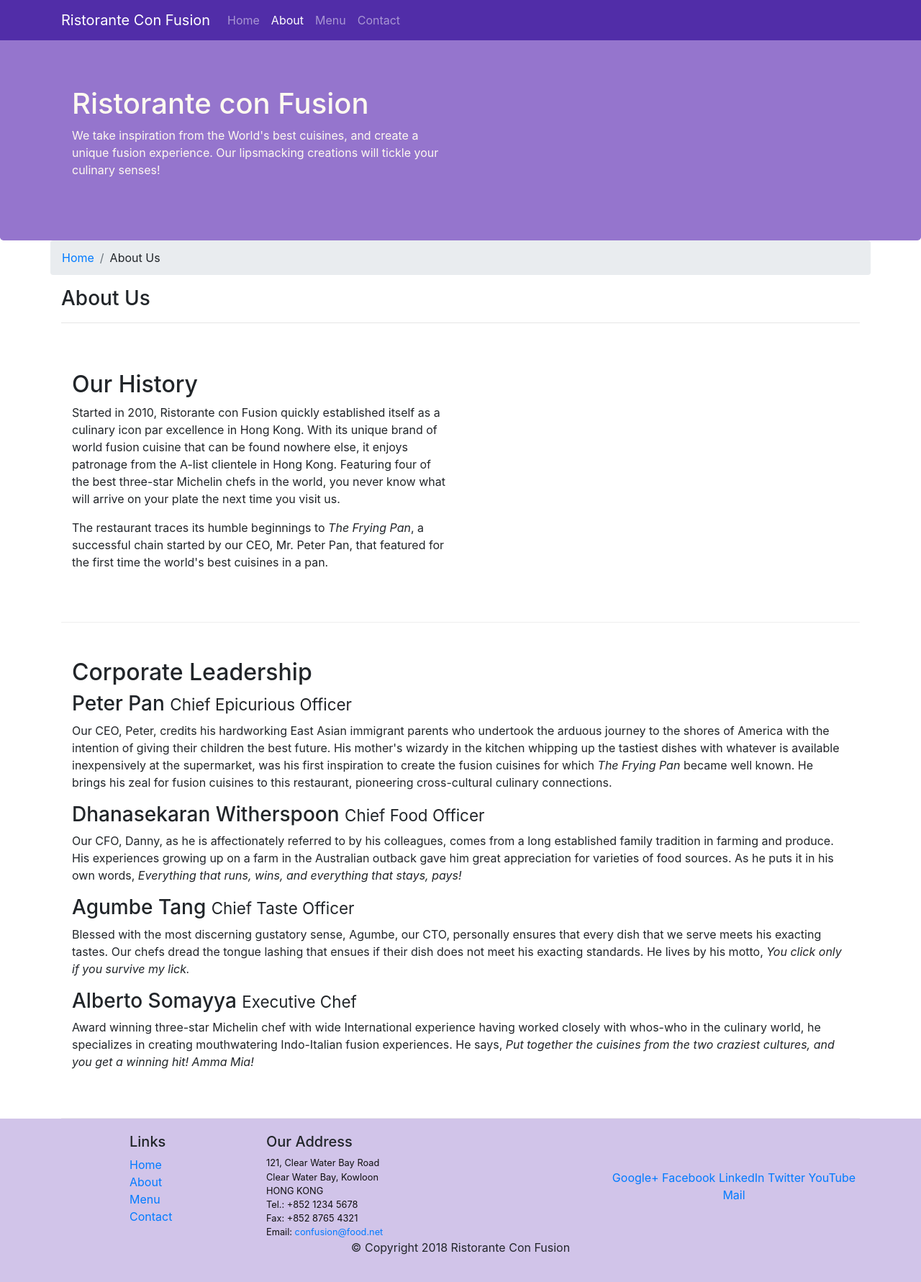
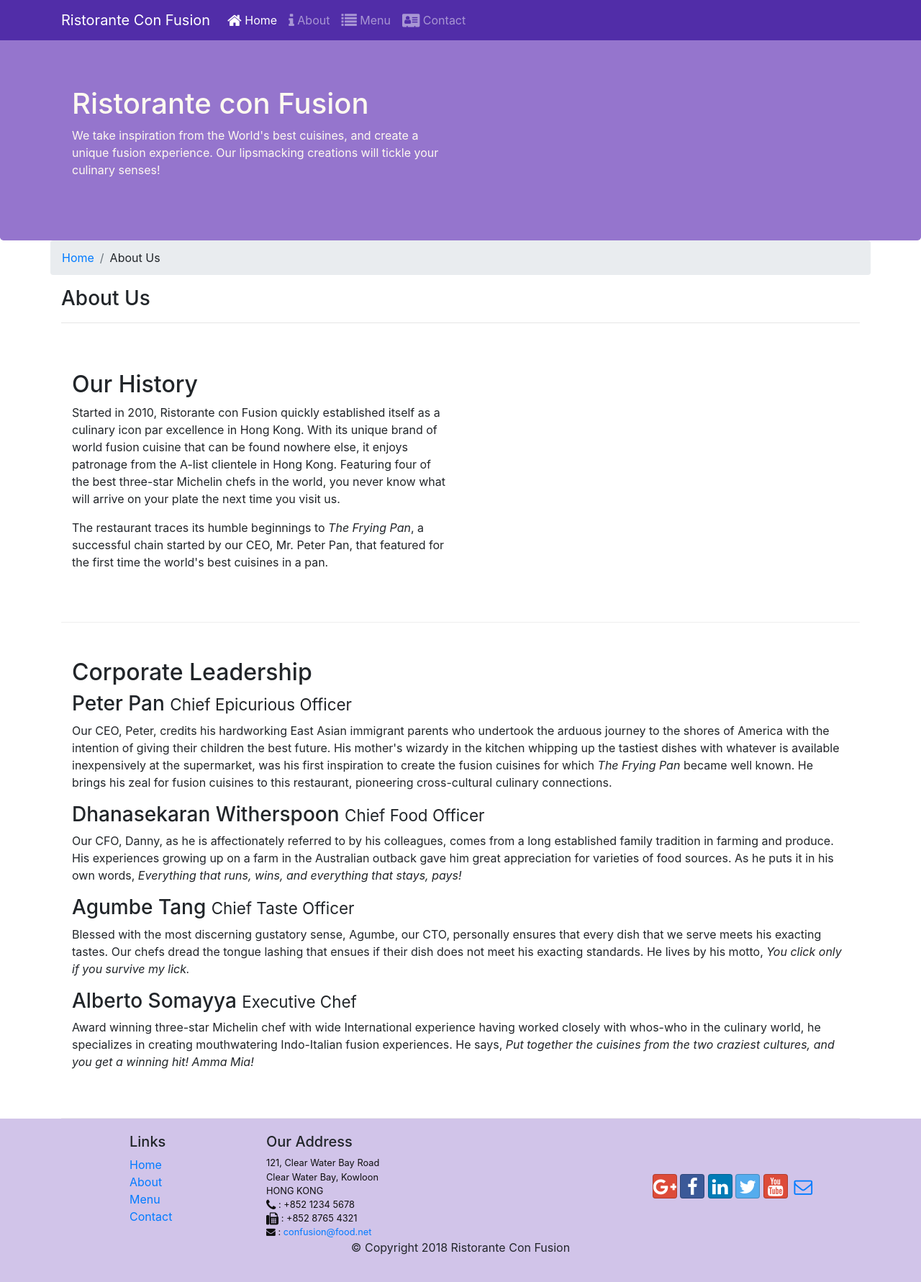
Before and after one commit to royFloresNyc/bootstrap4-exercise-conFusion, a website: page aboutus.html in a window 1280 px wide. Shown: the whole page at 72% size. Drawn offline with nearby package versions, Linux system fonts and the light colour scheme.

Commit message:
Icon Fonts

```diff
--- a/aboutus.html
+++ b/aboutus.html
@@ -9,6 +9,8 @@
 
     <!-- Bootstrap CSS -->
     <link rel="stylesheet" href="node_modules/bootstrap/dist/css/bootstrap.min.css">
+    <link rel="stylesheet" href="node_modules/font-awesome/css/font-awesome.min.css">
+    <link rel="stylesheet" href="node_modules/bootstrap-social/bootstrap-social.css">
 
     <!-- Custom CSS -->
     <link rel="stylesheet" href="css/styles.css">
@@ -27,10 +29,10 @@
             <a class="navbar-brand" href="./index.html">Ristorante Con Fusion</a>
             <div class="collapse navbar-collapse" id="Navbar">
                 <ul class="navbar-nav mr-auto">
-                    <li class="nav-item"><a class="nav-link" href="./index.html">Home</a></li>
-                    <li class="nav-item active"><a class="nav-link" href="#">About</a></li>
-                    <li class="nav-item"><a class="nav-link" href="#">Menu</a></li>
-                    <li class="nav-item"><a class="nav-link" href="#">Contact</a></li>
+                    <li class="nav-item active"><a class="nav-link" href="#"><span class="fa fa-home fa-lg"></span> Home</a></li>
+                    <li class="nav-item"><a class="nav-link" href="./aboutus.html"><span class="fa fa-info fa-lg"></span> About</a></li>
+                    <li class="nav-item"><a class="nav-link" href="#"><span class="fa fa-list fa-lg"></span> Menu</a></li>
+                    <li class="nav-item"><a class="nav-link" href="#"><span class="fa fa-address-card fa-lg"></span> Contact</a></li>
                 </ul>
             </div>
         </div>
@@ -94,7 +96,7 @@
                 <div class="col-4 offset-1 col-sm-2">
                     <h5>Links</h5>
                     <ul class="list-unstyled">
-                        <li><a href="index.html">Home</a></li>
+                        <li><a href="./index.html">Home</a></li>
                         <li><a href="#">About</a></li>
                         <li><a href="#">Menu</a></li>
                         <li><a href="#">Contact</a></li>
@@ -106,19 +108,19 @@
 		              121, Clear Water Bay Road<br>
 		              Clear Water Bay, Kowloon<br>
 		              HONG KONG<br>
-		              Tel.: +852 1234 5678<br>
-		              Fax: +852 8765 4321<br>
-		              Email: <a href="mailto:confusion@food.net">confusion@food.net</a>
+		              <i class="fa fa-phone fa-lg"></i> : +852 1234 5678<br>
+		              <i class="fa fa-fax fa-lg"></i> : +852 8765 4321<br>
+		              <i class="fa fa-envelope fa-lf"></i> : <a href="mailto:confusion@food.net">confusion@food.net</a>
 		           </address>
                 </div>
                 <div class="col-12 col-sm-4 align-self-center">
                     <div class="text-center">
-                        <a href="http://google.com/+">Google+</a>
-                        <a href="http://www.facebook.com/profile.php?id=">Facebook</a>
-                        <a href="http://www.linkedin.com/in/">LinkedIn</a>
-                        <a href="http://twitter.com/">Twitter</a>
-                        <a href="http://youtube.com/">YouTube</a>
-                        <a href="mailto:">Mail</a>
+                        <a class="btn btn-social-icon btn-google" href="http://google.com/+"><i class="fa fa-google-plus"></i></a>
+                        <a class="btn btn-social-icon btn-facebook" href="http://www.facebook.com/profile.php?id="><i class="fa fa-facebook"></i></a>
+                        <a class="btn btn-social-icon btn-linkedin" href="http://www.linkedin.com/in/"><i class="fa fa-linkedin"></i></a>
+                        <a class="btn btn-social-icon btn-twitter" href="http://twitter.com/"><i class="fa fa-twitter"></i></a>
+                        <a class="btn btn-social-icon btn-google" href="http://youtube.com/"><i class="fa fa-youtube"></i></a>
+                        <a class="btn btn-social-icon" href="mailto:"><i class="fa fa-envelope-o"></i></a>
                     </div>
                 </div>
            </div>
--- a/package.json
+++ b/package.json
@@ -15,6 +15,8 @@
   },
   "dependencies": {
     "bootstrap": "^4.0.0",
+    "bootstrap-social": "^5.1.1",
+    "font-awesome": "^4.7.0",
     "jquery": "^3.3.1",
     "popper.js": "^1.12.9"
   }
```
Also changed, not shown: index.html (+16 -14 lines), 1 other file.
